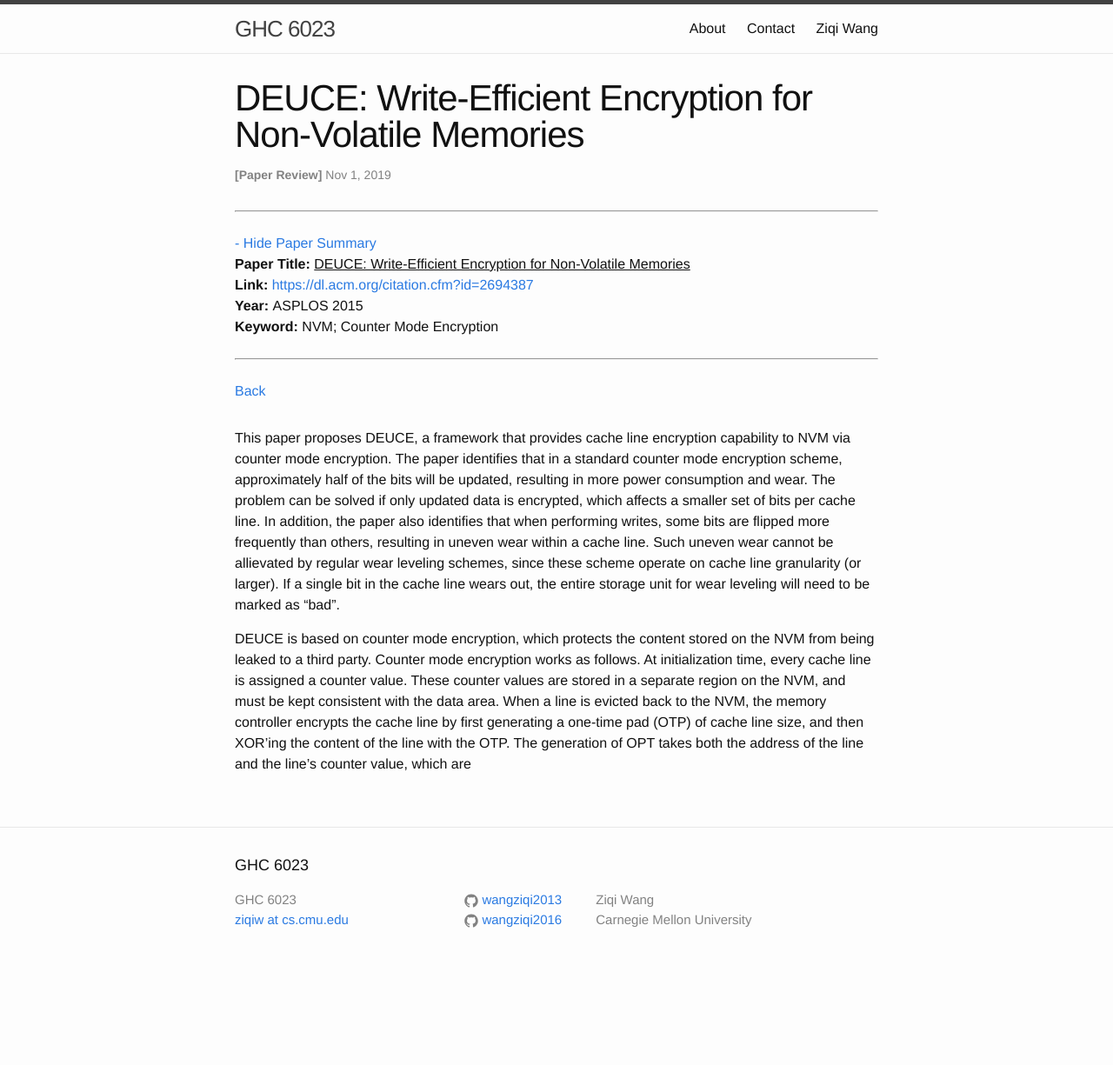
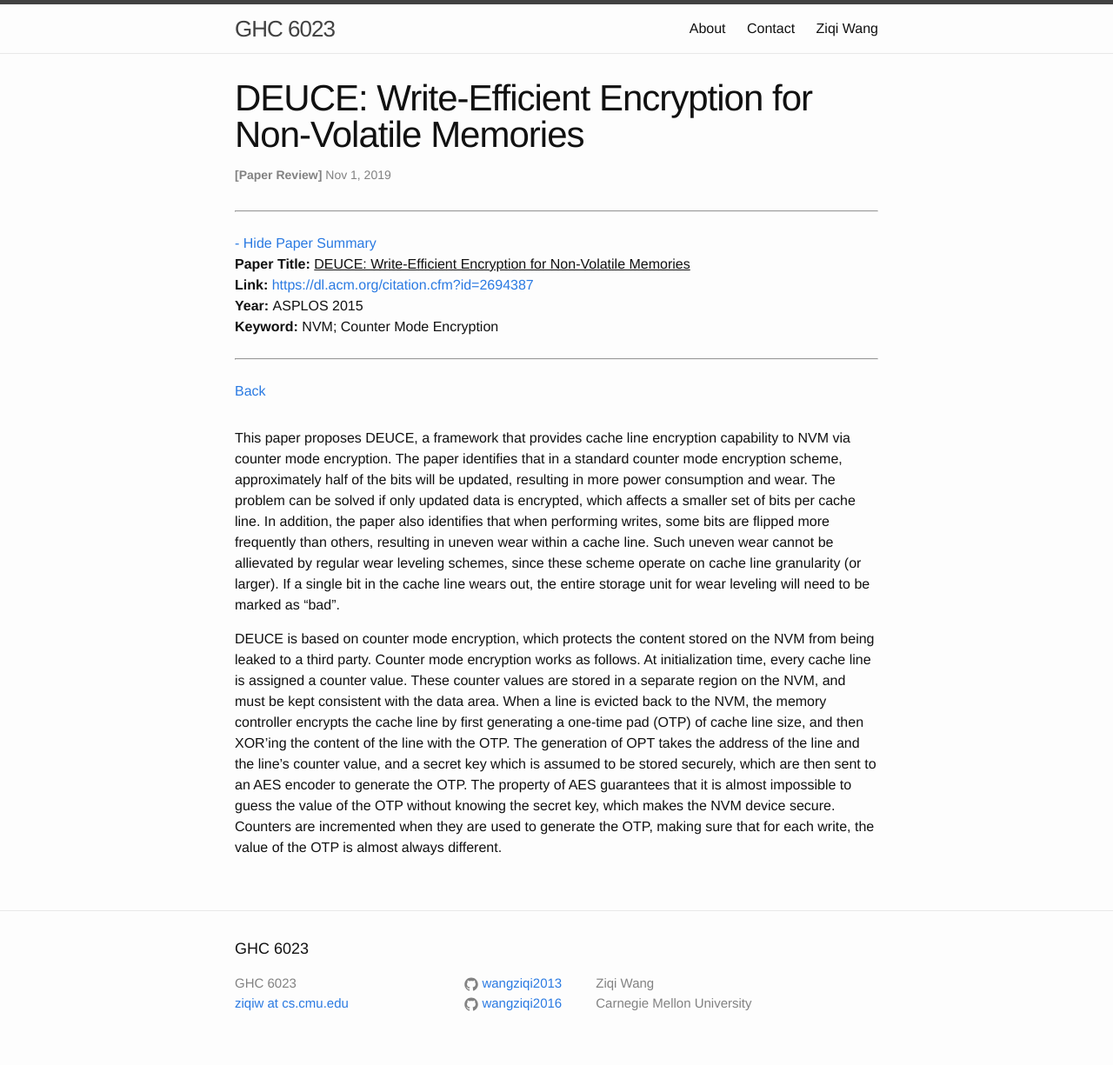
Before and after one commit to wangziqi2013/wangziqi2013.github.io, a Jekyll site: the page built from _posts/2019-11-01-deuce.markdown, in a window 1280 px wide. Shown: the whole page at 87% size. Built offline with Jekyll 4.4.1, drawn with Linux system fonts in a browser that asks for light colours; before the commit the page ends 1129 px from its top, so only the background shows below that.

Commit message:
Adding counters

```diff
--- a/_posts/2019-11-01-deuce.markdown
+++ b/_posts/2019-11-01-deuce.markdown
@@ -25,5 +25,8 @@ DEUCE is based on counter mode encryption, which protects the content stored on
 party. Counter mode encryption works as follows. At initialization time, every cache line is assigned a counter value.
 These counter values are stored in a separate region on the NVM, and must be kept consistent with the data area. When
 a line is evicted back to the NVM, the memory controller encrypts the cache line by first generating a one-time pad (OTP)
-of cache line size, and then XOR'ing the content of the line with the OTP. The generation of OPT takes both the
-address of the line and the line's counter value, which are
+of cache line size, and then XOR'ing the content of the line with the OTP. The generation of OPT takes the address of
+the line and the line's counter value, and a secret key which is assumed to be stored securely, which are then sent to
+an AES encoder to generate the OTP. The property of AES guarantees that it is almost impossible to guess the value
+of the OTP without knowing the secret key, which makes the NVM device secure. Counters are incremented when they are
+used to generate the OTP, making sure that for each write, the value of the OTP is almost always different.
```
